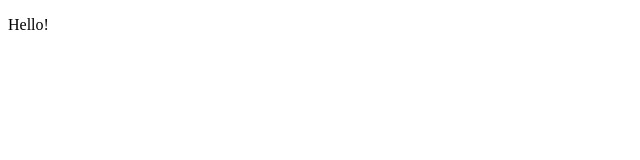
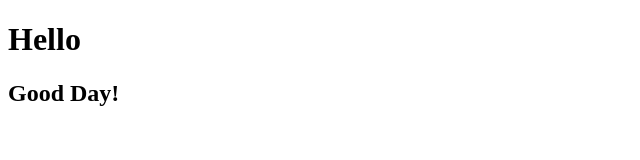
Before and after one commit to breini43/learnJS_Udemi, a plain HTML site: page index.html in a window 1280 px wide. Shown: the whole page, without its empty margins (0-640 px from the left). Drawn offline with Linux system fonts and the light colour scheme; files whose address does not match are found by name.

Commit message:
index.html mod

```diff
--- a/index.html
+++ b/index.html
@@ -7,7 +7,8 @@
 </head>
 <body>
 
-    <p onclick="">Hello!</p>
+    <h1>Hello</h1>
+    <h2>Good Day!</h2>
 
     <script src="js/script.js"></script>
 </body>
```
